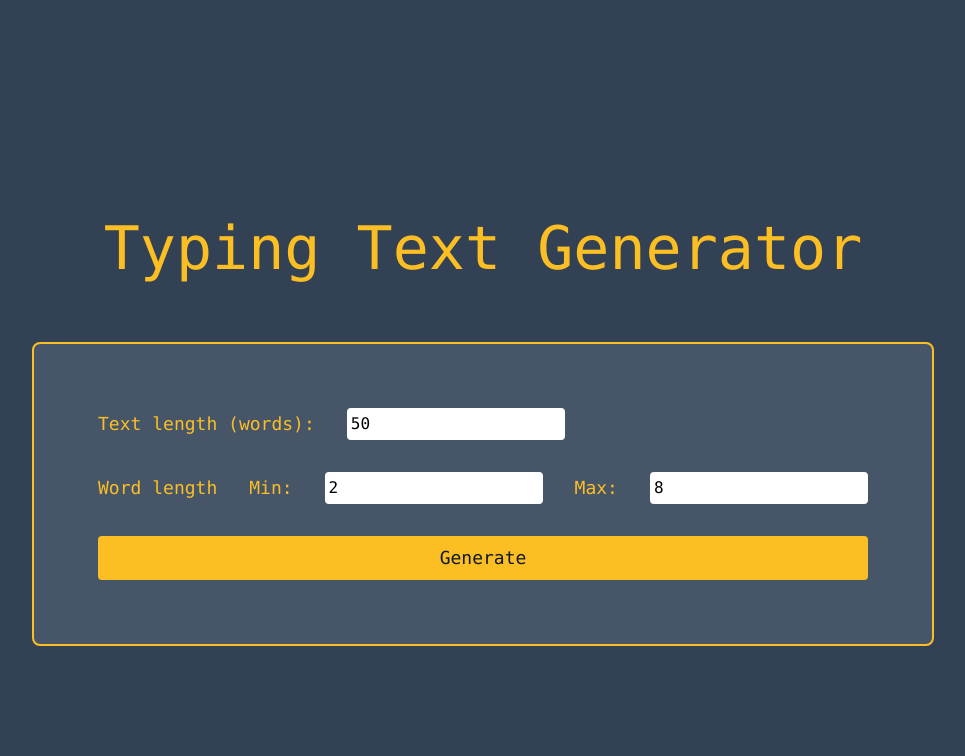
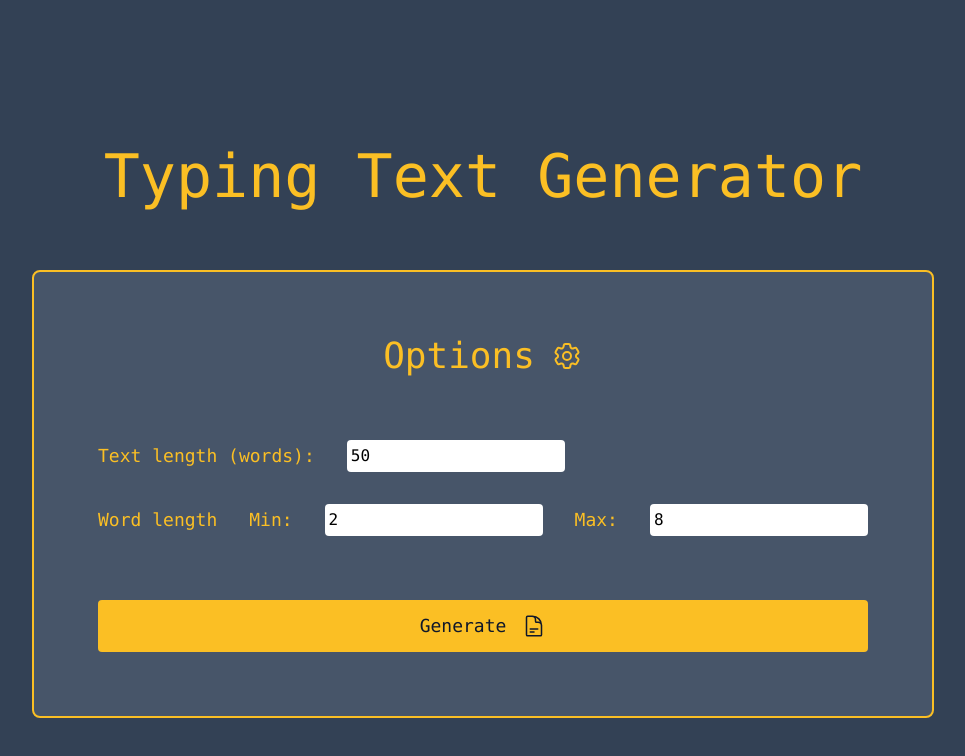
Before and after one commit to martindzida/typing-text-generator, a React (Vite) app: page / in a window 1280 px wide. Shown: the top 756 px of the page, without its empty margins (157-1122 px from the left). Built offline with nearby package versions, Linux system fonts and the light colour scheme.

Commit message:
submit btn icon, heading, data destructuring

```diff
--- a/src/components/SettingsForm.tsx
+++ b/src/components/SettingsForm.tsx
@@ -1,6 +1,7 @@
 import { useForm } from 'react-hook-form'
 import genText from '../utils/genText'
 import { Dispatch, SetStateAction } from 'react'
+import { Cog6ToothIcon, DocumentTextIcon } from '@heroicons/react/24/outline'
 
 interface FormValues {
   textLength: number
@@ -25,12 +26,16 @@ const SettingsFrom = ({ getGeneratedText }: Props) => {
     },
   })
 
-  const submitHanlder = (data: FormValues) => {
+  const submitHanlder = ({
+    textLength,
+    minWordLength,
+    maxWordLength,
+  }: FormValues) => {
     const text = genText(
-      ['a'],
-      data.textLength,
-      data.minWordLength,
-      data.minWordLength
+      ['a', 'b', 'c'],
+      textLength,
+      minWordLength,
+      maxWordLength
     )
     getGeneratedText(text)
   }
@@ -39,6 +44,10 @@ const SettingsFrom = ({ getGeneratedText }: Props) => {
       onSubmit={handleSubmit(submitHanlder)}
       className='flex flex-col gap-8 bg-slate-600 p-16 rounded-lg border-2 border-amber-400'
     >
+      <div className='flex justify-center items-center gap-4 pb-8'>
+        <h2 className='text-amber-400 text-4xl'>Options</h2>
+        <Cog6ToothIcon className='w-8 h-8 text-amber-400' />
+      </div>
       <div className='flex items-center gap-8'>
         <label htmlFor='textLength' className='text-amber-400 text-lg'>
           Text length (words):
@@ -69,11 +78,12 @@ const SettingsFrom = ({ getGeneratedText }: Props) => {
         />
       </div>
 
-      <input
+      <button
         type='submit'
-        value='Generate'
-        className='bg-amber-400 text-slate-900 font-medium text-lg rounded p-2'
-      />
+        className='flex justify-center gap-4 items-center bg-amber-400 text-slate-900 font-medium text-lg rounded p-3 mt-8'
+      >
+        Generate <DocumentTextIcon className='w-6 h-6' />
+      </button>
     </form>
   )
 }
```
